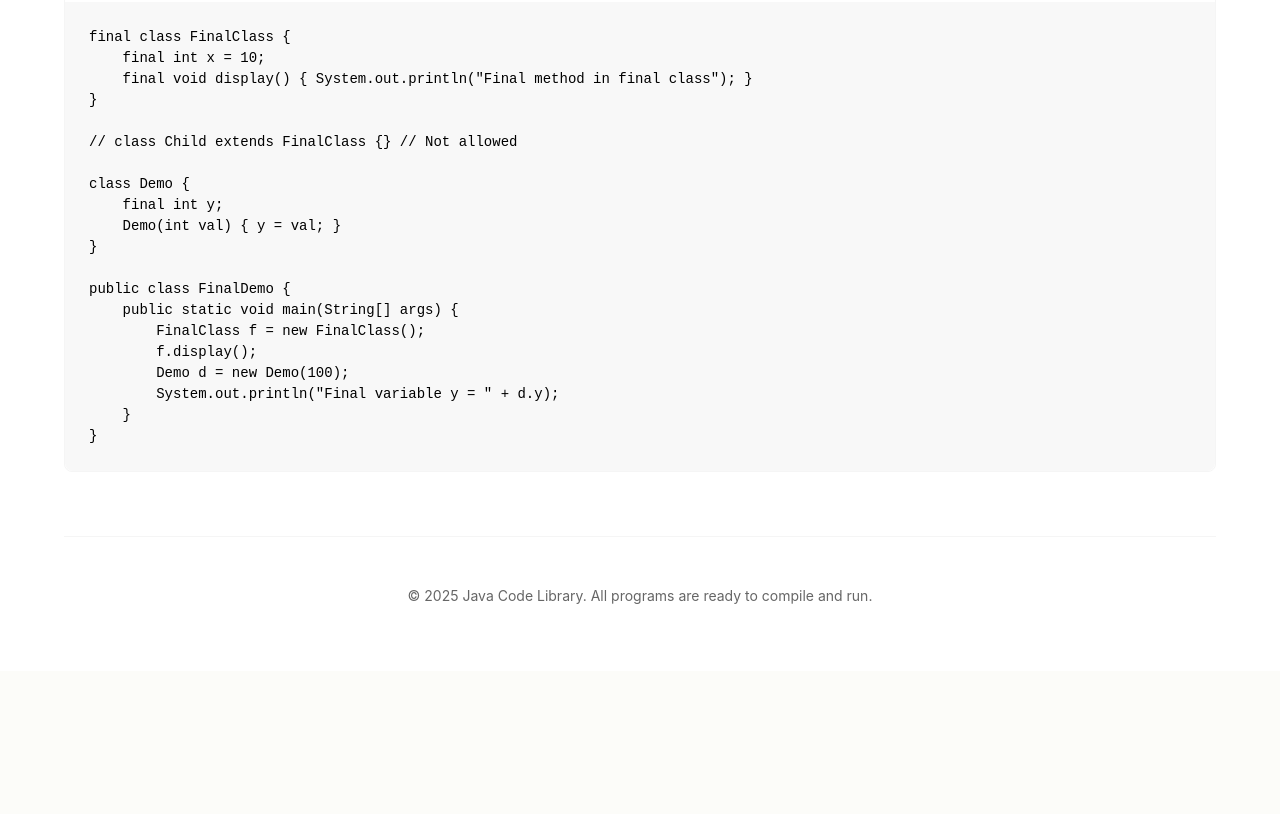
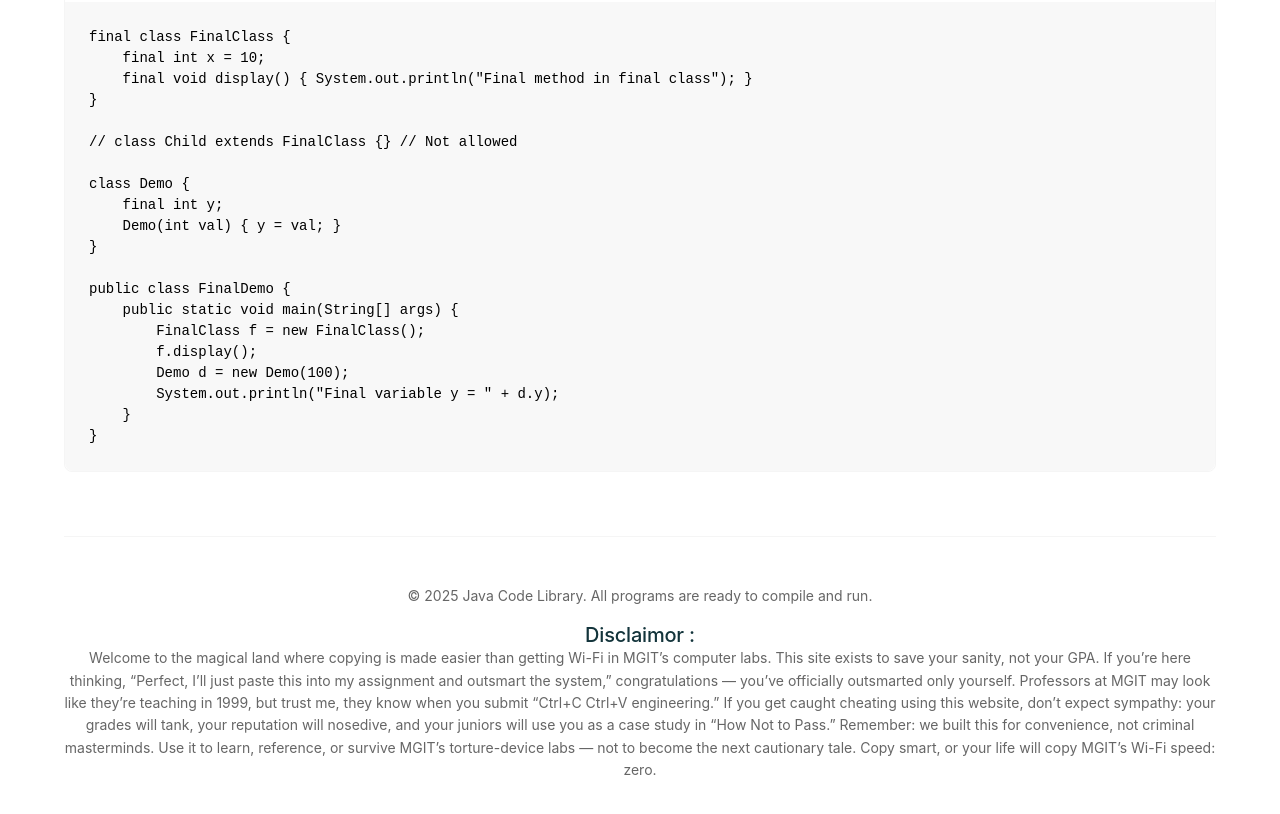
Before and after one commit to mgitmgit-111/helo, a plain HTML site: page index.html in a window 1280 px wide. Shown: the part 10258-11072 px from the top of the page. Before the commit the page ends 10929 px from the top, so only its background shows below. Drawn offline with Linux system fonts and the light colour scheme.

Commit message:
Update index.html

```diff
--- a/index.html
+++ b/index.html
@@ -32,6 +32,8 @@
 
         <footer class="footer">
             <p>&copy; 2025 Java Code Library. All programs are ready to compile and run.</p>
+            <h3>Disclaimor :</h3>
+              <p>Welcome to the magical land where copying is made easier than getting Wi-Fi in MGIT’s computer labs. This site exists to save your sanity, not your GPA. If you’re here thinking, “Perfect, I’ll just paste this into my assignment and outsmart the system,” congratulations — you’ve officially outsmarted only yourself. Professors at MGIT may look like they’re teaching in 1999, but trust me, they know when you submit “Ctrl+C Ctrl+V engineering.” If you get caught cheating using this website, don’t expect sympathy: your grades will tank, your reputation will nosedive, and your juniors will use you as a case study in “How Not to Pass.” Remember: we built this for convenience, not criminal masterminds. Use it to learn, reference, or survive MGIT’s torture-device labs — not to become the next cautionary tale. Copy smart, or your life will copy MGIT’s Wi-Fi speed: zero.</p>
         </footer>
     </div>
 
```
